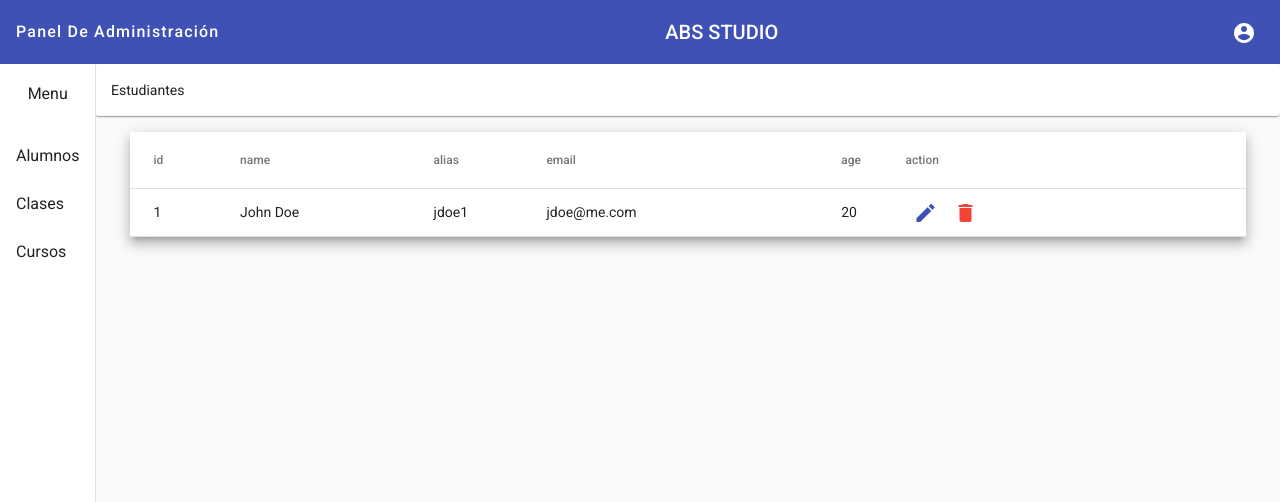
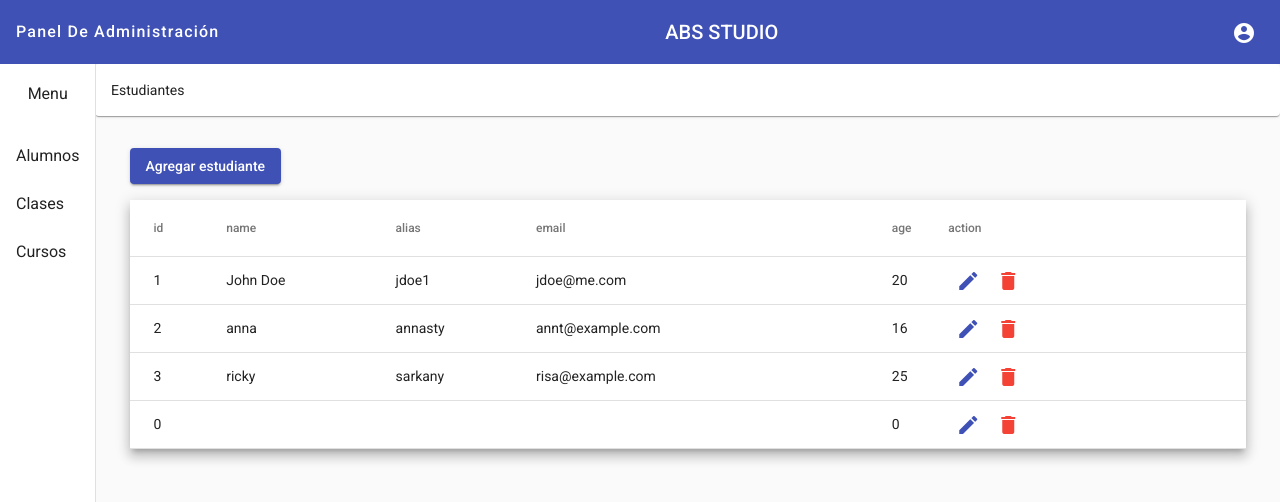
Before and after one commit to Cyberkrane/3PFCORRAL, an Angular app: page / in a window 1280 px wide. Shown: the top 502 px of the page. Built offline with nearby package versions, Linux system fonts and the light colour scheme; data requests are answered from the project's data file.

Commit message:
feat(student-form): añade formulario con accion crear estudiante

```diff
--- a/db.json
+++ b/db.json
@@ -1,26 +1,35 @@
 {
-    "users":[],
-    "classes":[],
-    "courses":[],
-    "students":[
-        {
-            "id":1,
-            "name":"John Doe",
-            "alias":"jdoe1",
-            "email":"jdoe@me.com",
-            "age":20,
-            "courses":[
-                {
-                    "id":1,
-                    "name":"Angular",
-                    "classId":1
-                },
-                {
-                    "id":2,
-                    "name":"Java",
-                    "classId":1
-                }
-            ]
-        }
-    ]
+  "users": [],
+  "classes": [],
+  "courses": [],
+  "students": [
+    {
+      "id": 1,
+      "name": "John Doe",
+      "alias": "jdoe1",
+      "email": "jdoe@me.com",
+      "age": 20
+    },
+    {
+      "id": 2,
+      "name": "anna",
+      "alias": "annasty",
+      "email": "annt@example.com",
+      "age": 16
+    },
+    {
+      "id": "3",
+      "name": "ricky",
+      "alias": "sarkany",
+      "email": "risa@example.com",
+      "age": "25"
+    },
+    {
+      "id": 0,
+      "name": "",
+      "alias": "",
+      "email": "",
+      "age": 0
+    }
+  ]
 }
--- a/src/app/app.module.ts
+++ b/src/app/app.module.ts
@@ -19,7 +19,6 @@ import { HttpClientModule } from '@angular/common/http';
     SharedModule,
     CoreModule,
     HttpClientModule
-
   ],
   providers: [],
   bootstrap: [AppComponent]
--- a/src/app/features/students/components/students-form/students-form.component.html
+++ b/src/app/features/students/components/students-form/students-form.component.html
@@ -1 +1,49 @@
-<p>students-form works!</p>
+
+<h2 mat-dialog-title>{{ abmAction }}</h2>
+<form [formGroup]="formulario" (ngSubmit)="enviar()">
+  <mat-dialog-content>
+
+    <mat-form-field>
+      <mat-label>Id</mat-label>
+      <input matInput formControlName="id"/>
+    </mat-form-field>
+
+    <mat-form-field>
+      <mat-label>Nombre</mat-label>
+      <input matInput formControlName="name" required />
+      <mat-error *ngIf="formulario.get('name')?.invalid">
+        El nombre es requerido.
+      </mat-error>
+    </mat-form-field>
+
+    <mat-form-field>
+      <mat-label>Alias</mat-label>
+      <input matInput formControlName="alias" required />
+      <mat-error *ngIf="formulario.get('alias')?.invalid">
+        El alias es requerido.
+      </mat-error>
+    </mat-form-field>
+
+    <mat-form-field>
+      <mat-label>Email</mat-label>
+      <input matInput formControlName="email" required />
+      <mat-error *ngIf="formulario.get('email')?.invalid">
+        El email es requerido.
+      </mat-error>
+    </mat-form-field>
+
+    <mat-form-field>
+      <mat-label>Edad</mat-label>
+      <input matInput formControlName="age" required />
+      <mat-error *ngIf="formulario.get('age')?.invalid">
+        El Edad es requerido.
+      </mat-error>
+    </mat-form-field>
+
+    <!-- Agrega otros campos aquí -->
+  </mat-dialog-content>
+  <mat-dialog-actions>
+    <button mat-button (click)="onNoClick()">Cancelar</button>
+    <button mat-button type="submit" [disabled]="formulario.invalid">Enviar</button>
+  </mat-dialog-actions>
+</form>
--- a/src/app/features/students/components/students-form/students-form.component.ts
+++ b/src/app/features/students/components/students-form/students-form.component.ts
@@ -1,15 +1,57 @@
-import { Component, OnInit } from '@angular/core';
+import { Component, Inject } from '@angular/core';
+import { MAT_DIALOG_DATA, MatDialogRef } from '@angular/material/dialog';
+import { IStudent } from '../../interfaces/student.interface';
+import { FormBuilder, FormGroup, Validators } from '@angular/forms';
+import { SutdentsService } from '../../services/sutdents.service';
 
 @Component({
-  selector: 'app-students-form',
+  selector: 'students-form',
   templateUrl: './students-form.component.html',
   styleUrls: ['./students-form.component.scss']
 })
-export class StudentsFormComponent implements OnInit {
+export class StudentsFormComponent {
 
-  constructor() { }
 
-  ngOnInit(): void {
-  }
+ public abmAction: string = 'Agregar estudiante';
+ public formulario: FormGroup;
+
+ public estudiante: IStudent = {
+  id: 0,
+  name: '',
+  alias: '',
+  email: '',
+  age: 0
+ };
+
+constructor(
+  private readonly studentsService: SutdentsService,
+  public dialogRef: MatDialogRef<StudentsFormComponent>,
+  private readonly fb: FormBuilder,
+  @Inject(MAT_DIALOG_DATA) public data: IStudent,
+) {
+  this.formulario = this.fb.group({
+  id: [0],
+  name: ['', Validators.required],
+  alias: ['', Validators.required],
+  email: ['', Validators.required],
+  age: [0]
+  });
+}
+
+onNoClick(): void {
+  // this.dialogRef.close();
+  return
+}
+
+enviar() {
+  this.studentsService.createAStudent(this.formulario.value).subscribe(
+    (result) => {
+      this.dialogRef.close(result); // Cierra el diálogo solo tras recibir confirmación
+    },
+    (error) => {
+      console.error('Error al crear estudiante:', error); // Maneja posibles errores
+    }
+  );
+}
 
 }
--- a/src/app/features/students/components/students-table/students-table.component.html
+++ b/src/app/features/students/components/students-table/students-table.component.html
@@ -1,3 +1,8 @@
+
+<button mat-raised-button color="primary" class="my-3" (click)="openDialog()">
+  Agregar estudiante
+</button>
+
 <table mat-table [dataSource]="dataSource" class="mat-elevation-z8">
 
   <ng-container matColumnDef="id">
@@ -28,7 +33,7 @@
   <ng-container matColumnDef="action">
     <th mat-header-cell *matHeaderCellDef>action</th>
     <td mat-cell *matCellDef="let element">
-      <button mat-icon-button color="primary" (click)="edit(element)">
+      <button mat-icon-button color="primary" (click)="openDialog(element.id)">
         <mat-icon>edit</mat-icon>
       </button>
       <button mat-icon-button color="warn" (click)="delete(element)">
--- a/src/app/features/students/components/students-table/students-table.component.ts
+++ b/src/app/features/students/components/students-table/students-table.component.ts
@@ -1,6 +1,8 @@
 import { Component, OnInit } from '@angular/core';
 import { SutdentsService } from '../../services/sutdents.service';
 import { IStudent } from '../../interfaces/student.interface';
+import { MatDialog } from '@angular/material/dialog';
+import { StudentsFormComponent } from '../students-form/students-form.component';
 
 
 @Component({
@@ -10,23 +12,58 @@ import { IStudent } from '../../interfaces/student.interface';
 })
 export class StudentsTableComponent implements OnInit {
 
+  public student: IStudent = {
+    id: 0,
+    name: '',
+    alias: '',
+    email: '',
+    age: 0
+  }
   public displayedColumns: string[] = ['id', 'name', 'alias', 'email', 'age', 'action'];
-  public dataSource: IStudent[]= [];
+  public dataSource: IStudent[] = [];
 
-  constructor(private readonly studentService: SutdentsService) { }
+
+  constructor(private readonly studentService: SutdentsService, public dialog: MatDialog) { }
 
   ngOnInit(): void {
     this.studentService.getAllStudents().subscribe((data: any) => {
       this.dataSource = data;
     });
+
+    this.student = {
+      id: 1,
+      name: 'John Doe',
+      alias: 'jdoe1',
+      email: 'jdoe@me.com',
+      age: 20
+    }
   }
 
 
+  public openDialog(id?: string): void {
+
+
+      const dialogRef = this.dialog.open(StudentsFormComponent, {
+        data: {
+          id: this.student.id,
+          name: this.student.name,
+          alias: this.student.alias,
+          email: this.student.email,
+          age: this.student.age
+        },
+      });
+      dialogRef.afterClosed().subscribe(result => {
+        this.student = result;
+        console.log(result);
+      });
+
+  }
+
   edit(id: string) {
-    console.log('Editando estudiante: ',id);
+    console.log('Editando estudiante: ', id);
   }
 
   delete(id: string) {
-    console.log('Elimiando estudiante: ',id);
+    console.log('Elimiando estudiante: ', id);
   }
 }
--- a/src/app/features/students/home-students.component.html
+++ b/src/app/features/students/home-students.component.html
@@ -1,4 +1,6 @@
 <app-titler [title]="title"></app-titler>
 <div class="container pt-3">
-    <students-table></students-table>
+
+  <students-table></students-table>
+
 </div>
--- a/src/app/features/students/home-students.component.ts
+++ b/src/app/features/students/home-students.component.ts
@@ -9,6 +9,6 @@ export class HomeStudentsComponent {
 
   public title: string = 'estudiantes';
 
-  constructor() { }
+  constructor() {}
 
 }
--- a/src/app/features/students/interfaces/student.interface.ts
+++ b/src/app/features/students/interfaces/student.interface.ts
@@ -6,7 +6,6 @@ export interface IStudent {
     alias: string;
     email: string;
     age: number;
-    courses: ICourse[];
 }
 
 export interface ICourse {
--- a/src/app/features/students/services/sutdents.service.ts
+++ b/src/app/features/students/services/sutdents.service.ts
@@ -1,24 +1,36 @@
 import { HttpClient } from '@angular/common/http';
 import { Injectable } from '@angular/core';
 import { Observable } from 'rxjs';
+import { IStudent } from '../interfaces/student.interface';
 
 @Injectable({
   providedIn: 'root'
 })
 export class SutdentsService {
 
+
   private readonly apiUrl = 'http://localhost:3000/students';
 
   constructor(private readonly http: HttpClient) { }
 
-  getAllStudents(): Observable<any> {
+  getAllStudents(): Observable<IStudent[]> {
     console.log('Estas conectado a la base de datos: ' + this.apiUrl);
-    return this.http.get(this.apiUrl);
+    return this.http.get<IStudent[]>(this.apiUrl);
   }
 
-    //TODO: Implementar el metodo para crear un estudiante
-  //TODO: Implementar el metodo para borrar un estudiante
-  //TODO: Implementar el metodo para editar un estudiante
-  //TODO: Implementar el metodo para buscar un estudiante
+  createAStudent(value: IStudent): Observable<IStudent> {
+    console.log('Datos del inscripto: ', value);
+    return this.http.post<IStudent>(this.apiUrl, value);
+  }
 
+  EditAStudent(value: IStudent): Observable<IStudent> {
+    return this.http.put<IStudent>(this.apiUrl, value);
+  }
+  getAStudentById(id: string): Observable<IStudent> {
+    return this.http.get<IStudent>(`${this.apiUrl}/${id}`);
+  }
+
+  deleteAStudent(id: string): Observable<IStudent> {
+    return this.http.delete<IStudent>(`${this.apiUrl}/${id}`);
+  }
 }
--- a/src/app/features/students/students.module.ts
+++ b/src/app/features/students/students.module.ts
@@ -6,6 +6,7 @@ import { HomeStudentsComponent } from './home-students.component';
 import { StudentsTableComponent } from './components/students-table/students-table.component';
 import { SharedModule } from 'src/app/shared/shared.module';
 import { StudentsFormComponent } from './components/students-form/students-form.component';
+import { ReactiveFormsModule } from '@angular/forms';
 
 
 @NgModule({
@@ -17,7 +18,8 @@ import { StudentsFormComponent } from './components/students-form/students-form.
   imports: [
     CommonModule,
     StudentsRoutingModule,
-    SharedModule
+    SharedModule,
+    ReactiveFormsModule
   ]
 })
 export class StudentsModule { }
--- a/src/app/shared/shared.module.ts
+++ b/src/app/shared/shared.module.ts
@@ -17,6 +17,7 @@ import {MatFormFieldModule} from '@angular/material/form-field';
 import {MatDialogModule} from '@angular/material/dialog';
 import {MatCardModule} from '@angular/material/card';
 import {MatSidenavModule} from '@angular/material/sidenav';
+
 
 @NgModule({
   declarations: [
```
